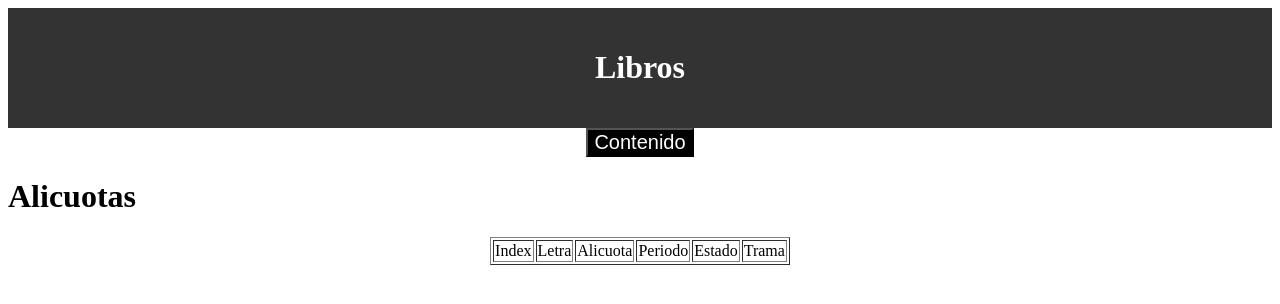
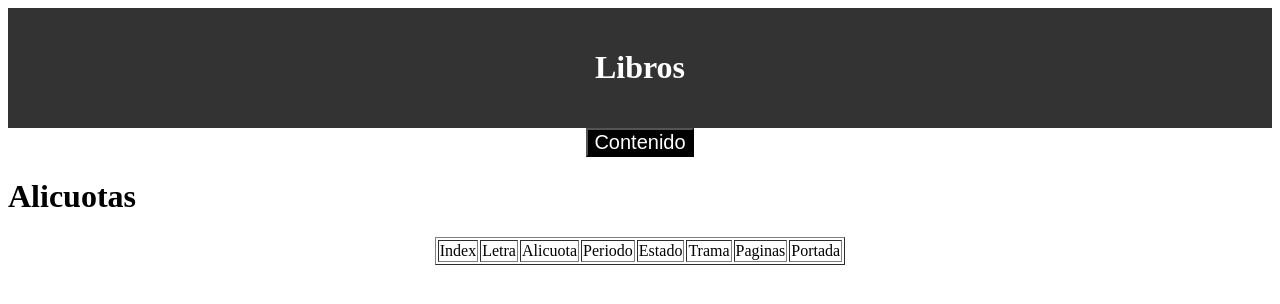
Before and after one commit to ToniBau-za/Harrypotter, a plain HTML site: page consultaApis/Libros.html in a window 1280 px wide. Drawn offline with Linux system fonts and the light colour scheme.

Commit message:
Commit header de la informacion y portadas agregadas hecho

```diff
--- a/consultaApis/Libros.html
+++ b/consultaApis/Libros.html
@@ -24,6 +24,8 @@
         <td id="periodo">Periodo</td>
         <td id="estado">Estado</td>
         <td id="trama">Trama</td>
+        <td id="paginas">Paginas</td>
+        <td id="portada">Portada</td>
     </tr>
 </table>
 <div align="center" id="elemento"></div>
```
Also changed, not shown: consultaApis/1.png (added), consultaApis/2.png (added), consultaApis/3.png (added), consultaApis/4.png (added), consultaApis/5.png (added), consultaApis/6.png (added), consultaApis/7.png (added), consultaApis/8.png (added).
